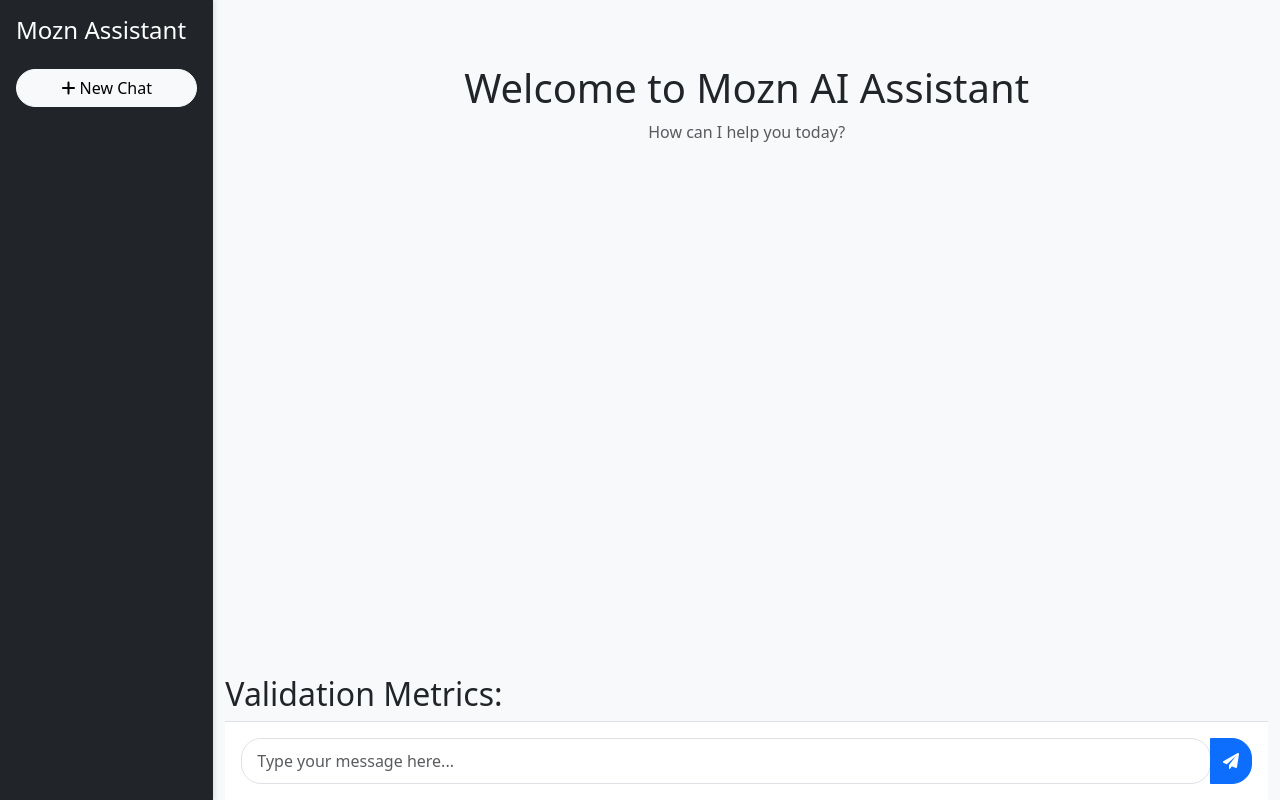
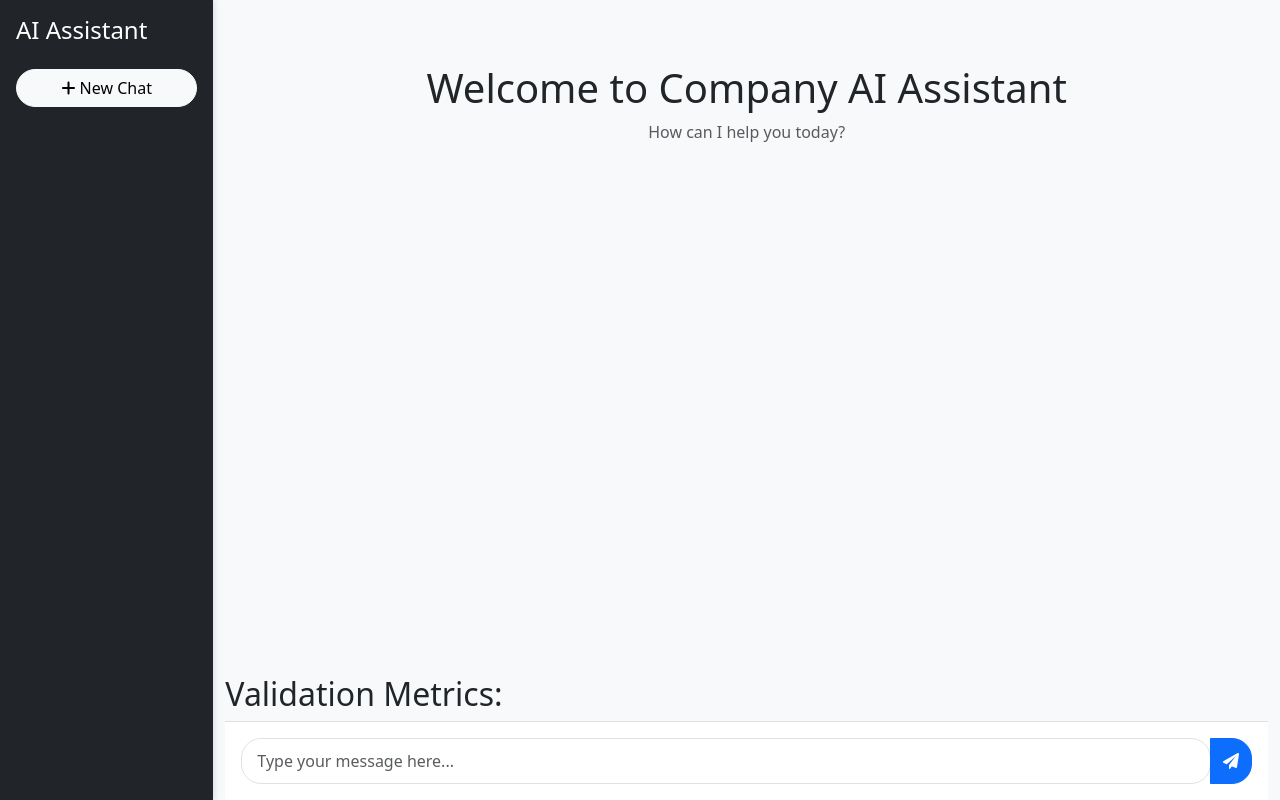
Before and after one commit to BouajilaHamza/site-ai-assistant-integration, a FastAPI app: page / in a window 1280 px wide. Run offline with FastAPI, Linux system fonts and the light colour scheme; parts of the project's set-up code (start-up, migrations or seed data) failed here and were passed over.

Commit message:
feat: Enhance chat functionality by allowing message submission with Enter key and update assistant branding in UI

```diff
--- a/static/js/main.js
+++ b/static/js/main.js
@@ -79,6 +79,14 @@ document.addEventListener('DOMContentLoaded', function() {
         this.style.height = (this.scrollHeight) + 'px';
     });
 
+    // Allow sending message with Enter key (without Shift)
+    messageInput.addEventListener('keydown', function(e) {
+        if (e.key === 'Enter' && !e.shiftKey) {
+            e.preventDefault();
+            chatForm.dispatchEvent(new Event('submit', { cancelable: true, bubbles: true }));
+        }
+    });
+
     async function fetchValidationMetrics() {
         try {
             const response = await fetch(`${API_BASE_URL}/validate`, {
--- a/templates/index.html
+++ b/templates/index.html
@@ -14,7 +14,7 @@
             <!-- Sidebar -->
             <div class="col-md-3 col-lg-2 bg-dark text-white p-3 sidebar">
                 <div class="d-flex align-items-center mb-4">
-                    <h4 class="mb-0">Mozn Assistant</h4>
+                    <h4 class="mb-0">AI Assistant</h4>
                 </div>
                 <div class="new-chat-btn mb-3">
                     <button class="btn btn-light w-100"><i class="fas fa-plus"></i> New Chat</button>
@@ -28,7 +28,7 @@
             <div class="col-md-9 col-lg-10 d-flex flex-column main-chat">
                 <div class="chat-messages flex-grow-1 p-3" id="chat-container">
                     <div class="welcome-message text-center my-5">
-                        <h1>Welcome to Mozn AI Assistant</h1>
+                        <h1>Welcome to Company AI Assistant</h1>
                         <p class="text-muted">How can I help you today?</p>
                     </div>
                     <!-- Chat messages will be dynamically added here -->
```
